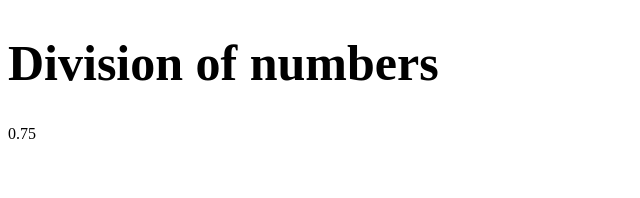
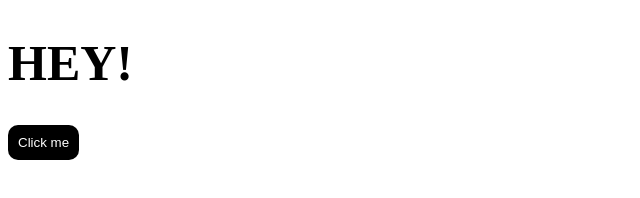
Before and after one commit to Basit403/javascripts-pratics, a plain HTML site: page javascripts pratice/index.html in a window 1280 px wide. Shown: the whole page, without its empty margins (0-640 px from the left). Drawn offline with Linux system fonts and the light colour scheme.

Commit message:
created a new file

```diff
--- a/javascripts pratice/css/main.css
+++ b/javascripts pratice/css/main.css
@@ -1,3 +1,12 @@
 h1{
     font-size: 50px;
+    color: black;
 }
+
+button{
+    background-color: black;
+    color: white;
+    border: none;
+    padding: 10px;
+    border-radius: 10px;
+}
--- a/javascripts pratice/index.html
+++ b/javascripts pratice/index.html
@@ -9,8 +9,8 @@
     </head>
 
     <body>
-        <h1>Division of numbers</h1>
-
+        <h1 id="example">HEY!</h1>
+        <button onclick="showmessage()">Click me</button>
         <script src="/javascripts pratice/test.js"></script>
     </body>
 
--- a/javascripts pratice/test.js
+++ b/javascripts pratice/test.js
@@ -1,8 +1,4 @@
-function average(a,b,c,d,e) {
+function showmessage() {
+    document.getElementById('example').innerHTML = "TODAY IS TUESDAY!";
 
-    var div = (a / b);
-    return div;
 }
-
-var myresult = average (3,4,9,9)
-document.write(myresult);
```
